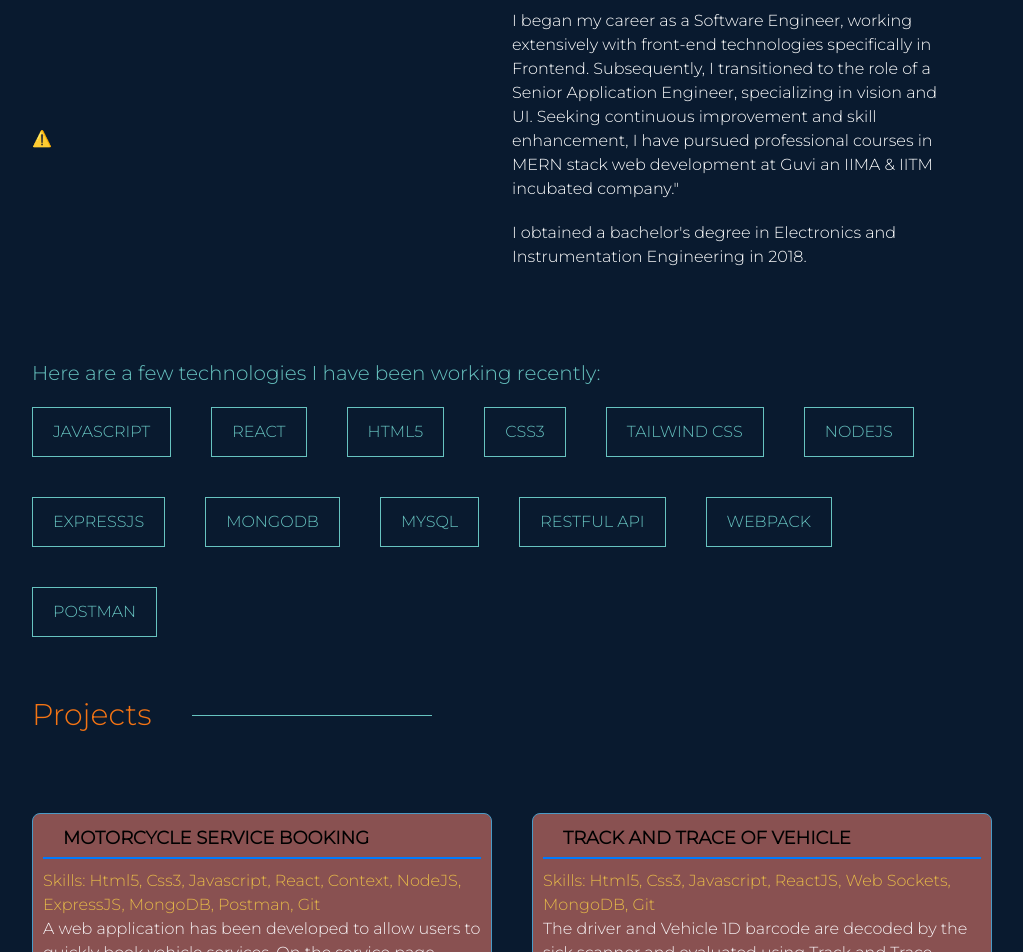
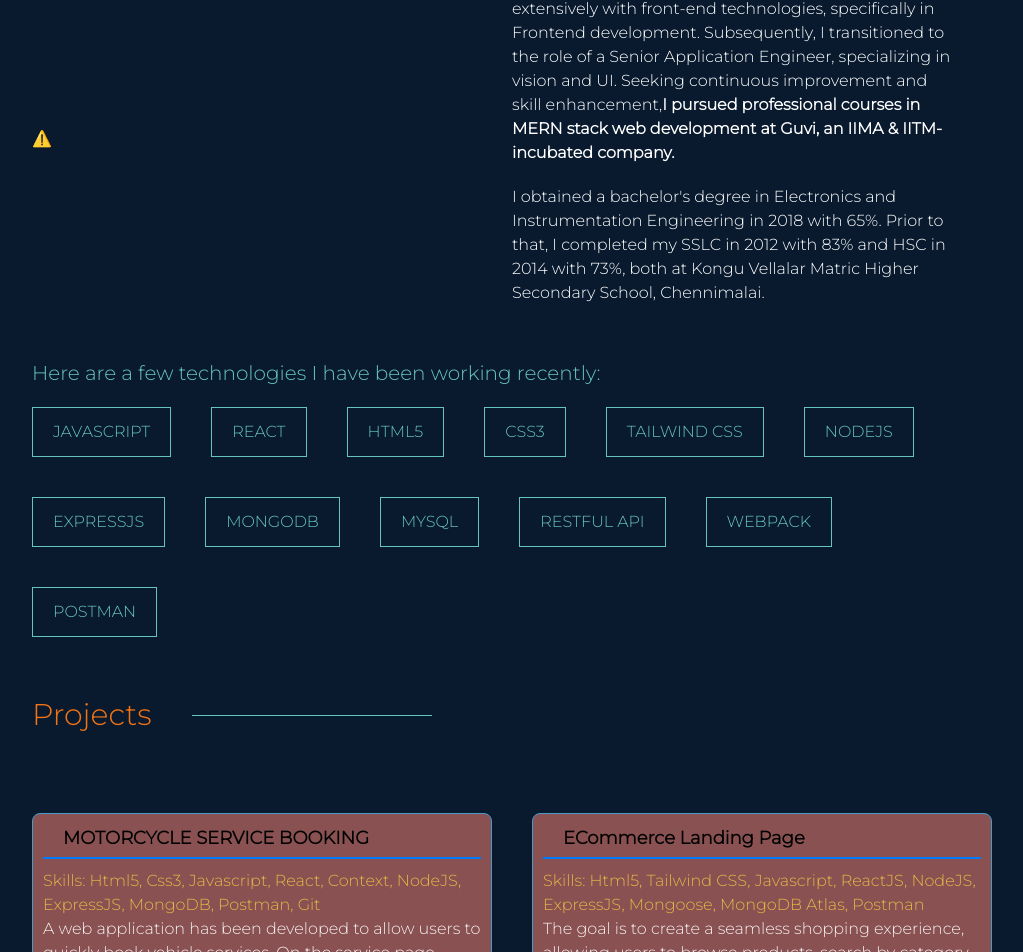
Before and after one commit to Gokul-96/portfolio, a React (Create React App) app: page / in a window 1280 px wide. Shown: the part 865-1817 px from the top of the page, without its empty margins (128-1151 px from the left). Built offline with nearby package versions, Linux system fonts and the light colour scheme; no server answers.

Commit message:
27092024

```diff
--- a/src/pages/Home/About.js
+++ b/src/pages/Home/About.js
@@ -13,7 +13,7 @@ function About() {
     "MYSQL",
     "RESTFUL API",
     "WEBPACK",
-    "POSTMAN"
+    "POSTMAN",
   ];
   return (
     <div>
@@ -33,13 +33,18 @@ function About() {
         <div className="flex flex-col gap-5 w-1/2 mx-10 sm:w-full sm:p-5">
           <p className="text-white">
             I began my career as a Software Engineer, working extensively with
-            front-end technologies specifically in Frontend. Subsequently, I transitioned to the role
-            of a Senior Application Engineer, specializing in vision and UI.
-            Seeking continuous improvement and skill enhancement, I have pursued
-            professional courses in MERN stack web development at Guvi an IIMA & IITM incubated company."
+            front-end technologies, specifically in Frontend development.
+            Subsequently, I transitioned to the role of a Senior Application
+            Engineer, specializing in vision and UI. Seeking continuous
+            improvement and skill enhancement,<b>I pursued professional courses in
+            MERN stack web development at Guvi, an IIMA & IITM-incubated
+            company. </b>
           </p>
           <p className="text-white">
-          I obtained a bachelor's degree in Electronics and Instrumentation Engineering in 2018.
+            I obtained a bachelor's degree in Electronics and
+            Instrumentation Engineering in 2018 with 65%. Prior to that, I
+            completed my SSLC in 2012 with 83% and HSC in 2014 with 73%, both at Kongu Vellalar
+            Matric Higher Secondary School, Chennimalai.
           </p>
         </div>
       </div>
--- a/src/pages/Home/LeftSider.js
+++ b/src/pages/Home/LeftSider.js
@@ -5,11 +5,11 @@ function LeftSider() {
     <div className='fixed left-0 bottom-40 px-10 sm:static'>
         <div className='flex flex-col items-center'>
             <div className='flex flex-col gap-3 sm:flex-row'>
-            <a href="https://www.linkedin.com/in/gokulakrishnan-m96/">{" "} <i class="ri-linkedin-fill text-gray-400 text-xl">  </i></a>
+            <a href="https://www.linkedin.com/in/gokulakrishnan-m96/" target="_blank">{" "} <i class="ri-linkedin-fill text-gray-400 text-xl">  </i></a>
 
 
 
-            <a href="https://github.com/Gokul-96"><i class="ri-github-fill text-gray-400 text-xl">
+            <a href="https://github.com/Gokul-96" target="_blank"><i class="ri-github-fill text-gray-400 text-xl">
 
        </i></a>
 
--- a/src/resources/experiences.js
+++ b/src/resources/experiences.js
@@ -14,4 +14,5 @@ export const experiences = [
     period: "October 2021 - February 2023",
     description: "Past 1.4 Year I have worked with system integrator for vision system and programming support.",
   },
+
 ];
--- a/src/resources/projects.js
+++ b/src/resources/projects.js
@@ -28,6 +28,37 @@ export const projects = [
   },
   {
     id:2,
+    skills: [
+      "Html5",
+      "Tailwind CSS",
+      "Javascript",
+      "ReactJS",
+      "NodeJS",
+      "ExpressJS",
+      "Mongoose",
+      "MongoDB Atlas",
+      "Postman",
+    ],
+    title: "ECommerce Landing Page",
+    details:
+      "The goal is to create a seamless shopping experience, allowing users to browse products, search by category.",
+      GitHub_frontend: "https://github.com/Gokul-96/ECommerce_Landing_page_FE.git",
+    GitHub_backend:
+      "https://github.com/Gokul-96/ECommerce_Landing_page_BE.git",
+      Hosted: " https://spontaneous-brigadeiros-20b16a.netlify.app/",
+
+
+  },
+  {id:3,
+    skills: ["Html5", "Css3", "Javascript", "API"],
+    title: "DISPLAY INFORMATION USING API",
+    details:
+      "Displaying cards using fetch() to retrieve data from the API. The listed cards include information such as weight, moves, and abilities. The handling of promises utilizes async and await functions in this implementation  ",
+    GitHub_frontend: "https://github.com/Gokul-96/webcode-pokemon.git",
+    Hosted: " https://soft-pudding-c4e215.netlify.app/",
+  },
+  {
+    id:4,
     skills: ["Html5", "Css3", "Javascript","ReactJS","Web Sockets","MongoDB","Git"],
     title: "TRACK AND TRACE OF VEHICLE",
     details:
@@ -35,40 +66,6 @@ export const projects = [
 
 
 
-  },
-
-  {
-    id:3,
-    skills: [
-      "Html5",
-      "Css3",
-      "Javascript",
-      "React",
-      "Reducer",
-      "SocketIO",
-      "NodeJS",
-      "ExpressJS",
-      "MongoDB",
-      "Postman",
-    ],
-    title: "QUERY RESOLVE APPLICATION-CLONE",
-    details:
-      "This is class query resolving clone project. This application is used to get the queries resolved",
-    GitHub_frontend:
-      "https://github.com/Gokul-96/Ticketing_system_FE.git",
-    GitHub_backend:
-      "https://github.com/Gokul-96/Ticketing_system_BE.git",
-
-
-  },
-
-  {id:4,
-    skills: ["Html5", "Css3", "Javascript"],
-    title: "DISPLAY INFORMATION USING API",
-    details:
-      "Displaying cards using fetch() to retrieve data from the API. The listed cards include information such as weight, moves, and abilities. The handling of promises utilizes async and await functions in this implementation  ",
-    GitHub_frontend: "https://github.com/Gokul-96/webcode-pokemon.git",
-    Hosted: " https://soft-pudding-c4e215.netlify.app/",
   },
   {
     id:5,
```
